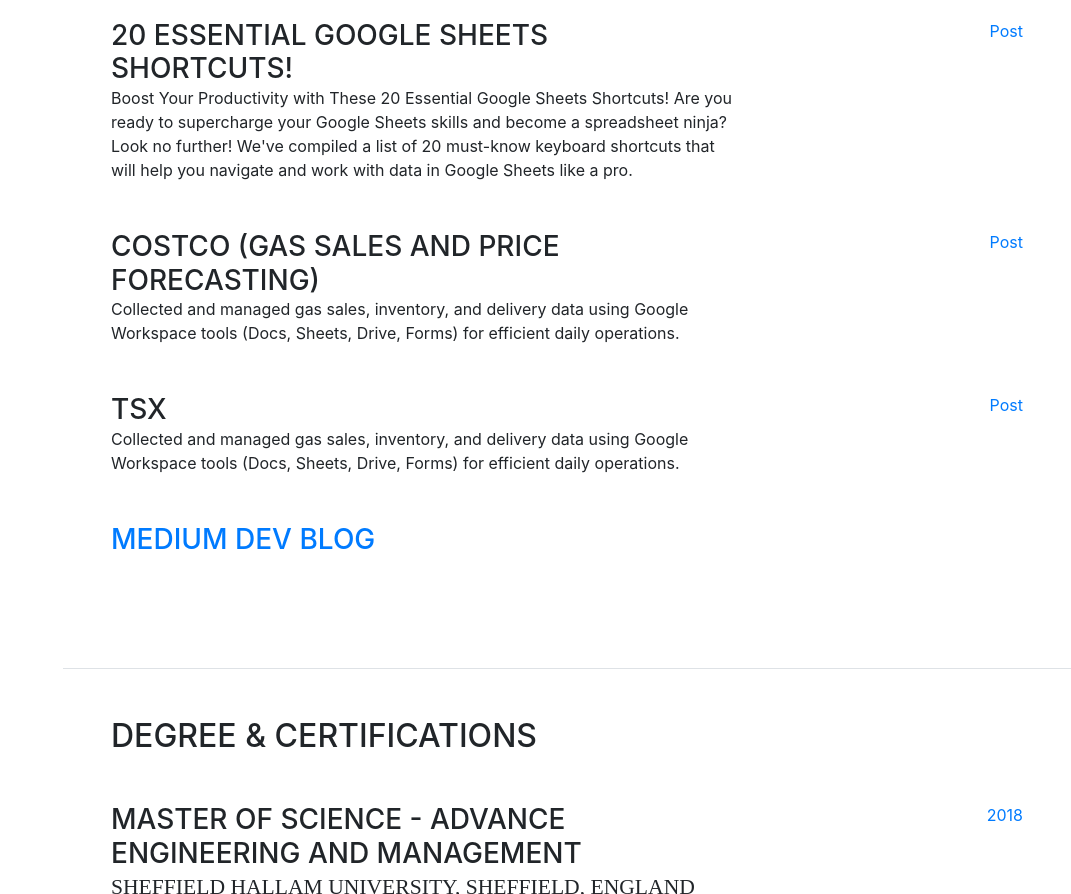
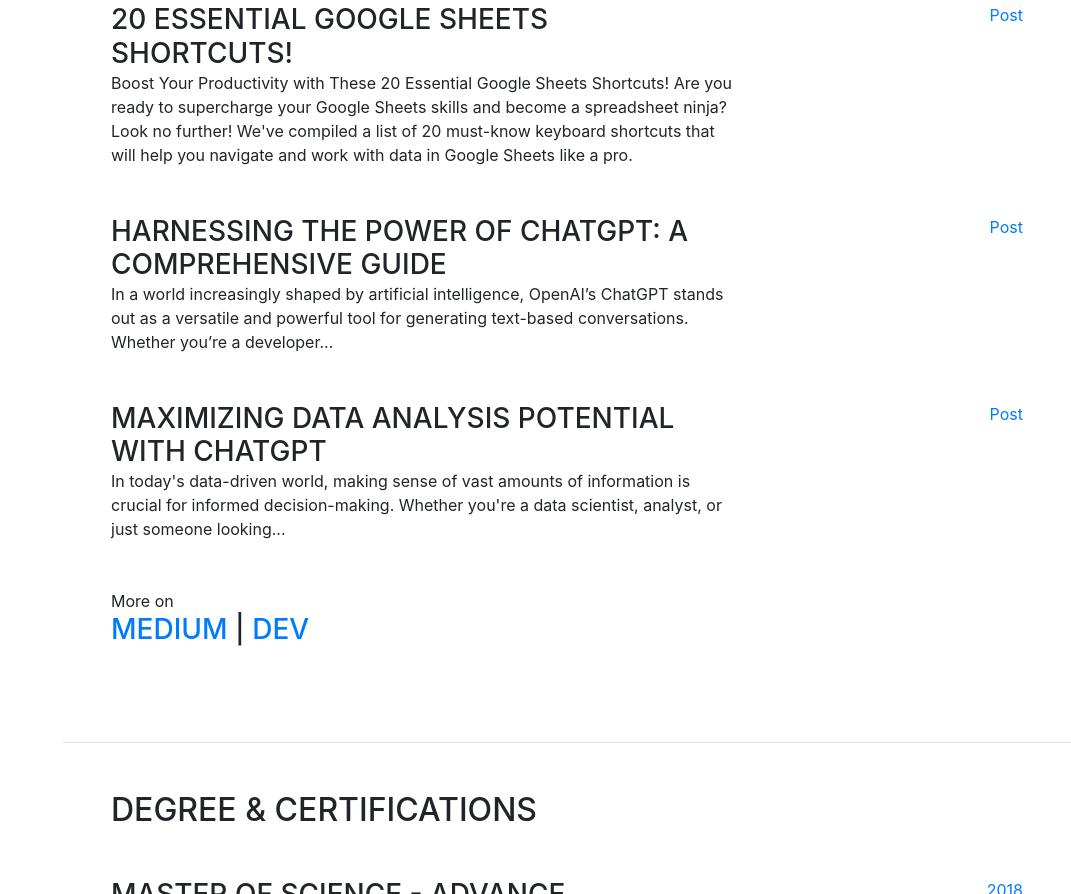
Before and after one commit to TenzinTsundue/tentsun-portfolio, a website with bundled scripts: page index.html in a window 1280 px wide. Shown: the part 3564-4458 px from the top of the page, without its empty margins (209-1280 px from the left). Built offline with nearby package versions, Linux system fonts and the light colour scheme; a web font is replaced by a local one.

Commit message:
link added for blog

```diff
--- a/index.html
+++ b/index.html
@@ -259,27 +259,28 @@
 
           <div class="resume-item d-flex flex-column flex-md-row mb-5">
             <div class="resume-content mr-auto">
-              <h3 class="mb-0">Costco (Gas Sales and Price Forecasting)</h3>
-              <div>Collected and managed gas sales, inventory, and delivery data using Google Workspace tools (Docs, Sheets, Drive, Forms) for efficient daily operations.</div>
+              <h3 class="mb-0">Harnessing the Power of ChatGPT: A Comprehensive Guide</h3>
+              <div>In a world increasingly shaped by artificial intelligence, OpenAI’s ChatGPT stands out as a versatile and powerful tool for generating text-based conversations. Whether you’re a developer...</div>
             </div>
             <div class="resume-date text-md-right">
-              <span class="text-primary"><a href="file/Resume.pdf" target="_blank">Post</a> </span>
+              <span class="text-primary"><a href="https://medium.com/@tentsun0/harnessing-the-power-of-chatgpt-a-comprehensive-guide-105b1968a421" target="_blank">Post</a> </span>
             </div>
           </div>
 
           <div class="resume-item d-flex flex-column flex-md-row mb-5">
             <div class="resume-content mr-auto">
-              <h3 class="mb-0">TSX</h3>
-              <div>Collected and managed gas sales, inventory, and delivery data using Google Workspace tools (Docs, Sheets, Drive, Forms) for efficient daily operations.</div>
+              <h3 class="mb-0">Maximizing Data Analysis Potential with ChatGPT</h3>
+              <div>In today's data-driven world, making sense of vast amounts of information is crucial for informed decision-making. Whether you're a data scientist, analyst, or just someone looking...</div>
             </div>
             <div class="resume-date text-md-right">
-              <span class="text-primary"><a href="file/Resume.pdf" target="_blank">Post</a> </span>
+              <span class="text-primary"><a href="https://dev.to/tenzintsundue/maximizing-data-analysis-potential-with-chatgpt-79m" target="_blank">Post</a> </span>
             </div>
           </div>
 
           <div class="resume-item d-flex flex-column flex-md-row mb-5">
             <div class="resume-content mr-auto">
-              <h3 class="mb-0"><a href="">Medium</a>   <a href="">DEV</a>   <a href="">BLOG</a></h3>
+              <div>More on</div>
+              <h3 class="mb-0"><a href="https://medium.com/@tentsun0/">Medium</a> | <a href="https://dev.to/tenzintsundue/">DEV</a></h3>
             </div>
             </div>
           </div>
```
